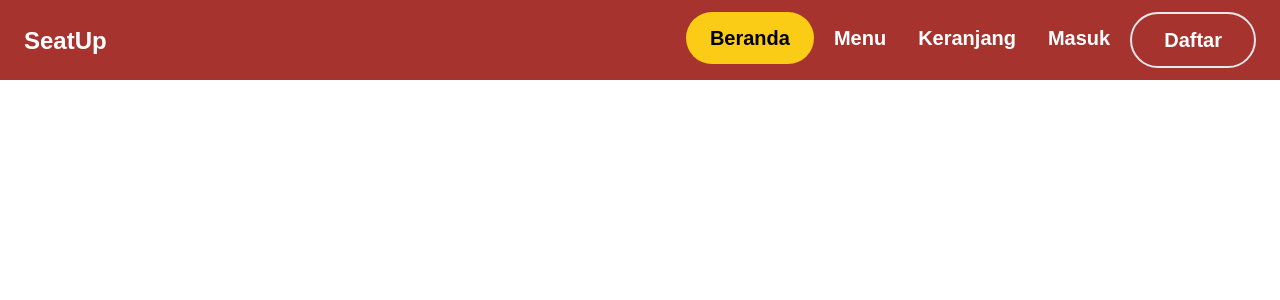
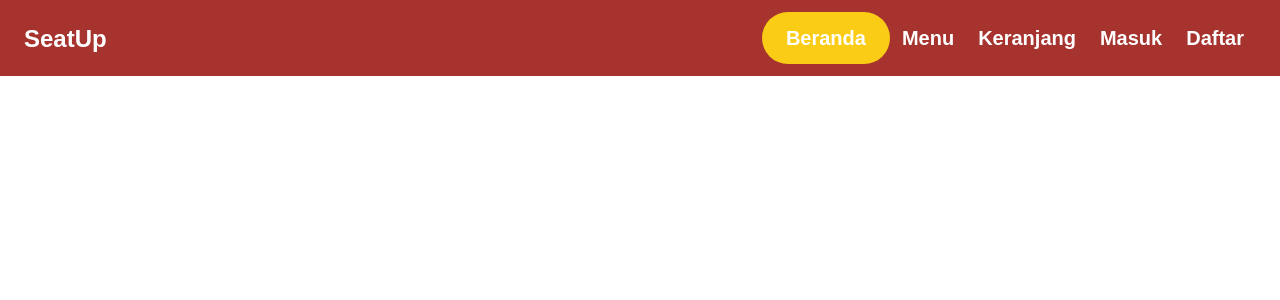
Before and after one commit to geloramanalu/seatup, a React (Create React App) app in the folder seatup/: page / in a window 1280 px wide. Shown: the top 300 px of the page. Built offline with nearby package versions, Linux system fonts and the light colour scheme; a web font is replaced by a local one.

Commit message:
[edit, Add]: Navbar, Page
Signed-off-by: MusyafaRT <musyafart@gmail.com>

```diff
--- a/seatup/package.json
+++ b/seatup/package.json
@@ -11,6 +11,7 @@
     "@testing-library/user-event": "^13.5.0",
     "react": "^18.2.0",
     "react-dom": "^18.2.0",
+    "react-router-dom": "^6.4.3",
     "react-scripts": "5.0.1",
     "web-vitals": "^2.1.4"
   },
--- /dev/null
+++ b/seatup/src/ component/Cart.jsx
@@ -0,0 +1,10 @@
+const Cart = ({text, backdrop}) => {
+    return (
+        <div className="bg-dark p-5 hero-container">
+            <h1 className="hero-text">{text}</h1>
+            {backdrop && <div className="hero-backdrop" style={{backgroundImage: `url(${backdrop})`}}></div>}
+        </div>
+    )
+}
+
+export default Cart;
--- /dev/null
+++ b/seatup/src/ component/Checkout.jsx
@@ -0,0 +1,10 @@
+const Checkout = ({text, backdrop}) => {
+    return (
+        <div className="bg-dark p-5 hero-container">
+            <h1 className="hero-text">{text}</h1>
+            {backdrop && <div className="hero-backdrop" style={{backgroundImage: `url(${backdrop})`}}></div>}
+        </div>
+    )
+}
+
+export default Checkout;
--- /dev/null
+++ b/seatup/src/ component/Homepage.jsx
@@ -0,0 +1,10 @@
+const Homepage = ({text, backdrop}) => {
+    return (
+        <div className="bg-dark p-5 hero-container">
+            <h1 className="hero-text">{text}</h1>
+            {backdrop && <div className="hero-backdrop" style={{backgroundImage: `url(${backdrop})`}}></div>}
+        </div>
+    )
+}
+
+export default Homepage;
--- a/seatup/src/ component/Navbar.jsx
+++ b/seatup/src/ component/Navbar.jsx
@@ -1,27 +1,33 @@
 import React from "react";
 import { FontAwesomeIcon } from "@fortawesome/react-fontawesome";
-import { faBars } from "@fortawesome/free-solid-svg-icons";
+import { faCoffee } from "@fortawesome/free-solid-svg-icons";
+import { NavLink, useLocation } from "react-router-dom";
 
 
-export default function Navbar({ fixed }) {
+export default function Navbar() {
   const [navbarOpen, setNavbarOpen] = React.useState(false);
+
+  const location  = useLocation();
+  const {pathname} = location;
+  const splitLocation = pathname.split("/");
+
   return (
     <>
       <nav className="relative flex flex-wrap items-center justify-between px-2 py-3 500 mb-3 navbar-seatup">
         <div className="container px-4 mx-auto flex flex-wrap items-center justify-between min-w-full">
           <div className="w-full relative flex justify-between lg:w-auto lg:static lg:block lg:justify-start">
-            <a
-              className="text-2xl font-extrabold leading-relaxed inline-block whitespace-nowrap  text-white"
-              href="#pablo"
+            <NavLink
+              className="text-2xl font-extrabold leading-relaxed inline-block whitespace-nowrap text-white"
+              to={"/"}
             >
             SeatUp
-            </a>
+            </NavLink>
             <button
               className="text-white cursor-pointer text-xl leading-none px-3 py-1 border border-solid border-transparent rounded bg-transparent block lg:hidden outline-none focus:outline-none"
               type="button"
               onClick={() => setNavbarOpen(!navbarOpen)}
             >
-              <FontAwesomeIcon icon={faBars} />
+              <FontAwesomeIcon icon={faCoffee} />
             </button>
           </div>
           <div
@@ -33,44 +39,44 @@ export default function Navbar({ fixed }) {
           >
             <ul className="flex flex-col lg:flex-row list-none lg:ml-auto">
               <li className="nav-item">
-                <a
-                  className="flex items-center text-xs rounded-full py-3 px-6 bg-yellow-400 font-extrabold text-white hover:opacity-75 text-center"
-                  href="#pablo"
+                <NavLink
+                  className={`flex items-center text-xs py-3 px-3 font-extrabold text-white hover:opacity-75 ${splitLocation[1] === "" ? "rounded-full py-3 px-6 text-black bg-yellow-400" : " "}`}
+                  to={"/"}
                 >
-                  <i className="opacity-75 "></i><span className=" text-xl text-black">Beranda</span>
-                </a>
+                  <i className="opacity-75 "></i><span className=" text-xl ">Beranda</span>
+                </NavLink>
               </li>
               <li className="nav-item">
-                <a
-                  className="px-3 py-3 flex items-center text-xs  font-extrabold text-white hover:opacity-75"
-                  href="#pablo"
+                <NavLink
+                  className={`flex items-center text-xs py-3 px-3 font-extrabold text-white hover:opacity-75 ${splitLocation[1] === "menu" ? "rounded-full py-3 px-6 text-black bg-yellow-400" : " "}`}
+                  to={"/menu"}
                 >
-                  <i className="text-white opacity-75"></i><span className="text-xl ml-2">Menu</span>
-                </a>
+                  <i className="text-white opacity-75"></i><span className="text-xl ">Menu</span>
+                </NavLink>
               </li>
               <li className="nav-item">
-                <a
-                  className="px-3 py-3 flex items-center text-xs  font-extrabold text-white hover:opacity-75"
-                  href="#pablo"
+                <NavLink
+                  className={`flex items-center text-xs py-3 px-3 font-extrabold text-white hover:opacity-75 ${splitLocation[1] === "cart" ? "rounded-full py-3 px-6 text-black bg-yellow-400" : " "}`}
+                  to={"/cart"}
                 >
-                  <i className="text-white opacity-75"></i><span className="text-xl ml-2">Keranjang</span>
-                </a>
+                  <i className="text-white opacity-75"></i><span className="text-xl ">Keranjang</span>
+                </NavLink>
               </li>
               <li className="nav-item">
-                <a
-                  className="px-3 py-3 flex items-center text-xs  font-extrabold text-white hover:opacity-75"
-                  href="#pablo"
+                <NavLink
+                  className={`flex items-center text-xs py-3 px-3 font-extrabold text-white hover:opacity-75 ${splitLocation[1] === "login" ? "rounded-full py-3 px-6 text-black bg-yellow-400" : " "}`}
+                  to={"/login"}
                 >
-                  <i className="text-white opacity-75"></i><span className="text-xl ml-2">Masuk</span>
-                </a>
+                  <i className="text-white opacity-75"></i><span className="text-xl ">Masuk</span>
+                </NavLink>
               </li>
               <li className="nav-item">
-                <a
-                  className="rounded-full py-3 px-8 ml-2 flex items-center text-xs font-extrabold text-white hover:opacity-75 border-2"
-                  href="#pablo"
+                <NavLink
+                  className={`flex items-center text-xs py-3 px-3 font-extrabold text-white hover:opacity-75 ${splitLocation[1] === "register" ? "rounded-full py-3 px-6 text-black bg-yellow-400" : " "}`}
+                  to={"/register"}
                 >
                   <i className="text-white opacity-75"></i><span className="text-xl">Daftar</span>
-                </a>
+                </NavLink>
               </li>
             </ul>
           </div>
--- /dev/null
+++ b/seatup/src/ component/Profil.jsx
@@ -0,0 +1,10 @@
+const Profil = ({text, backdrop}) => {
+    return (
+        <div className="bg-dark p-5 hero-container">
+            <h1 className="hero-text">{text}</h1>
+            {backdrop && <div className="hero-backdrop" style={{backgroundImage: `url(${backdrop})`}}></div>}
+        </div>
+    )
+}
+
+export default Profil;
--- /dev/null
+++ b/seatup/src/ component/Seat.jsx
@@ -0,0 +1,10 @@
+const Seat = ({text, backdrop}) => {
+    return (
+        <div className="bg-dark p-5 Seat-container">
+            <h1 className="Seat-text">{text}</h1>
+            {backdrop && <div className="Seat-backdrop" style={{backgroundImage: `url(${backdrop})`}}></div>}
+        </div>
+    )
+}
+
+export default Seat;
--- a/seatup/src/App.js
+++ b/seatup/src/App.js
@@ -1,11 +1,25 @@
 import logo from './logo.svg';
 import './App.css';
 import Navbar from './ component/Navbar';
+import { Route, Routes } from 'react-router';
+import Profil from './ component/Profil';
+import Seat from './ component/Seat';
+import Homepage from './ component/Homepage';
+import Cart from './ component/Cart';
+import Checkout from './ component/Checkout';
 
 function App() {
   return (
     <div>
       <Navbar />
+      <Routes>
+        <Route path='/' element={<Homepage />} />
+        <Route path='/checkout' element={<Checkout />} />
+        <Route path='/profil' element={<Profil />} />
+        <Route path='/Seat' element={<Seat />} />
+        <Route path='/Cart' element={<Cart />} />
+      </Routes>
+
     </div>
   );
 }
--- a/seatup/src/index.css
+++ b/seatup/src/index.css
@@ -17,6 +17,30 @@ code {
     monospace;
 }
 
-.navbar-seatup{
+.navbar-seatup {
   background-color: #A7332F;
 }
+
+.navbar-active{
+  border-radius: 999px;
+  background-color: #FFAC30;
+  color: black;
+  padding: 1.25rem 0.5rem;
+}
+.navbar-inactive{
+  display: flex;
+  align-items: center;
+  margin-left: 0.5rem;
+  color: white;
+  padding: 0.75rem 0.75rem;
+  font-weight: 700;
+}
+.navbar-inactive:hover{
+  display: flex;
+  align-items: center;
+  margin-left: 0.5rem;
+  color: white;
+  padding: 0.75rem 0.75rem;
+  font-weight: 700;
+  opacity: 75%;
+}
--- a/seatup/src/index.js
+++ b/seatup/src/index.js
@@ -3,11 +3,15 @@ import ReactDOM from 'react-dom/client';
 import './index.css';
 import App from './App';
 import reportWebVitals from './reportWebVitals';
+import { BrowserRouter } from 'react-router-dom';
+
 
 const root = ReactDOM.createRoot(document.getElementById('root'));
 root.render(
   <React.StrictMode>
-    <App />
+    <BrowserRouter>
+      <App />
+    </BrowserRouter>
   </React.StrictMode>
 );
 
```
Also changed, not shown: 1 other file (tests, documents, lock files or other folders).
